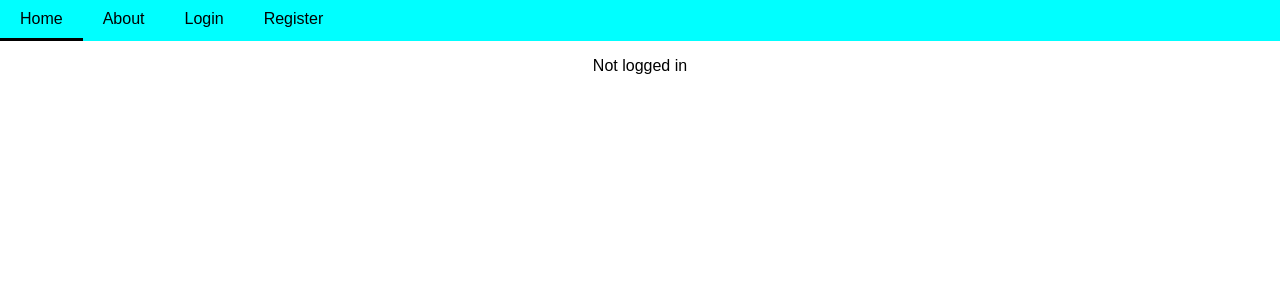
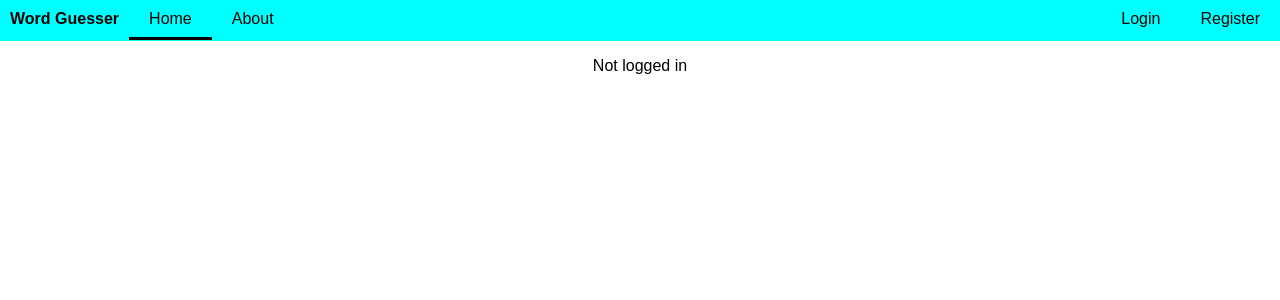
Before and after one commit to karukenert/wg_web_app, a Vue app: page / in a window 1280 px wide. Shown: the top 300 px of the page. Built offline with nearby package versions, Linux system fonts and the light colour scheme.

Commit message:
fixed positioning left-right and other minor fixes

```diff
--- a/src/components/Navbar.vue
+++ b/src/components/Navbar.vue
@@ -1,15 +1,21 @@
 <template>
   <nav>
+    <div class="left">
+      <strong class="logo">Word Guesser</strong>
       <router-link class="menu-item" to="/">Home</router-link>
       <router-link class="menu-item" to="/about">About</router-link>
+    </div>
+
+    <div class="right">
       <router-link v-if="!this.isLoggedIn" class="menu-item" to="/login"
         >Login</router-link
       >
       <router-link v-if="!this.isLoggedIn" class="menu-item" to="/register"
         >Register</router-link
       >
-    <div v-if="this.isLoggedIn" class="menu-item" v-on:click="logOut">
+      <a v-if="this.isLoggedIn" class="menu-item" v-on:click="logOut">
         Log out
+      </a>
     </div>
   </nav>
 </template>
@@ -48,15 +54,20 @@ nav {
   width: 100vw;
   background-color: aqua;
   display: flex;
-  // align-items: center;
-  // justify-content: center;
+  justify-content: space-between;
 
+  .logo {
+    padding: 0 10px;
+  }
+
+  .left,
+  .right {
+    padding: 10px 0px;
+    margin-bottom: 3px;
+  }
   .menu-item {
     padding: 10px 20px;
-    // position: relative;
-    // text-align: center;
     border-bottom: 3px solid transparent;
-    // display: flex;
     transition: 0.4s;
 
     color: inherit;
@@ -69,7 +80,8 @@ nav {
       }
     }
     &:hover {
-      border-bottom-color: green;
+      border-bottom-color: darkcyan;
+      cursor: pointer;
     }
   }
 }
```
Lines whose indentation alone changed are shown as unchanged.
